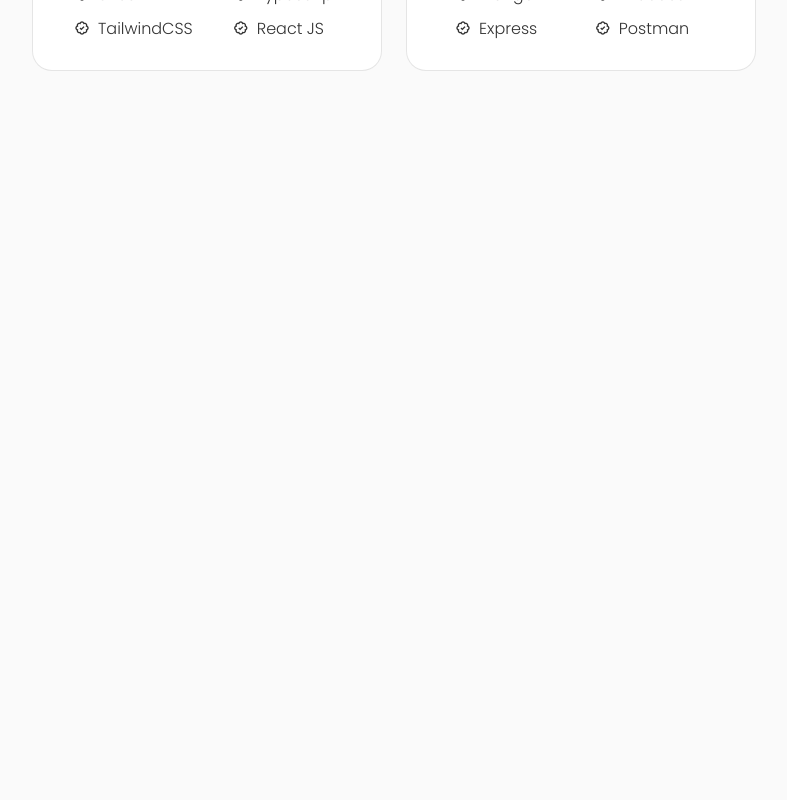
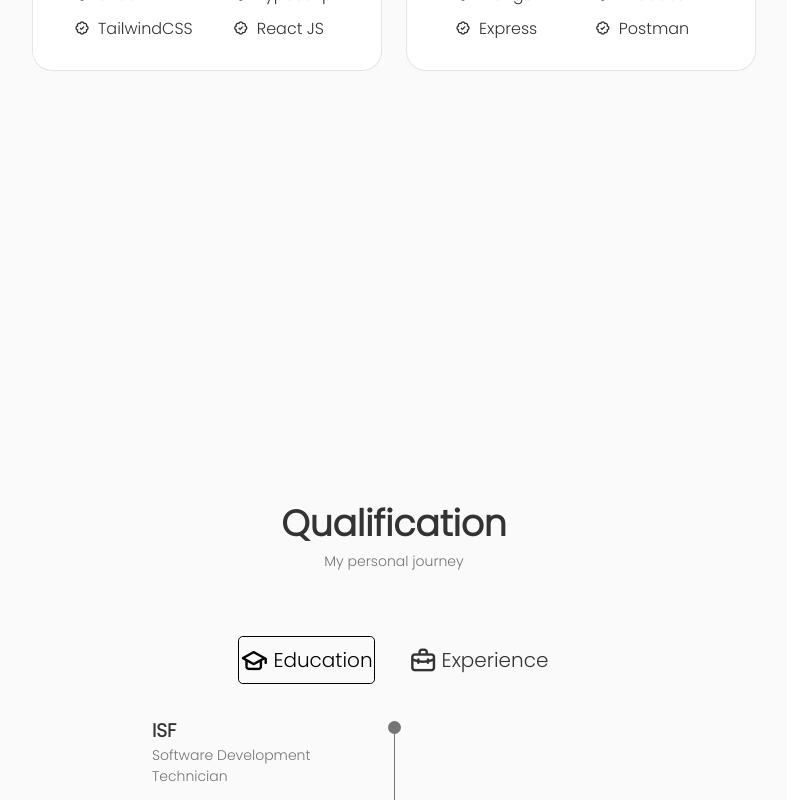
Before and after one commit to AlejandroM12/personal-portfolio, a React (Vite) app: page / in a window 1280 px wide. Shown: the part 2000-2800 px from the top of the page, without its empty margins (246-1033 px from the left). Before the commit the page ends 2400 px from the top, so only its background shows below. Built offline with nearby package versions, Linux system fonts and the light colour scheme; a web font is replaced by a local one.

Commit message:
feat: Added the Qualifications section. Implemented styles for the new section.

```diff
--- a/src/App.tsx
+++ b/src/App.tsx
@@ -1,5 +1,5 @@
 import { useState, useEffect } from "react";
-import { About, Header, Home, Skills } from "@/components";
+import { About, Header, Home, Qualification, Skills } from "@/components";
 import { contextDarkMode } from "./context";
 import "./style/index.css";
 
@@ -24,6 +24,7 @@
           <Home />
           <About />
           <Skills />
+          <Qualification />
         </main>
       </div>
     </contextDarkMode.Provider>
--- a/src/components/index.ts
+++ b/src/components/index.ts
@@ -1,5 +1,6 @@
 export * from './about';
 export * from './header';
 export * from './home';
+export * from './qualification';
 export * from './section';
 export * from './skills';
--- /dev/null
+++ b/src/components/qualification/Qualification.css
@@ -0,0 +1,115 @@
+.qualification__container {
+  max-width: 768px;
+}
+
+.qualification__tabs {
+  display: flex;
+  justify-content: center;
+  margin-bottom: var(--mb-2);
+}
+
+.qualification__button {
+  font-size: var(--h3-font-size);
+  font-weight: var(--font-meduim);
+  color: var(--title-color);
+  margin: 0 var(--mb-1);
+  cursor: pointer;
+  padding: 0.1rem;
+  transition: 0.5s;
+}
+.qualification__button:hover {
+  color: var(--title-color-dark);
+  color: var(--title-color-dark);
+  border: 1px solid var(--title-color-dark);
+  border-radius: 0.3rem;
+}
+.qualification__icon {
+  font-size: 1.8rem;
+  margin-right: var(--mb-0-25);
+}
+
+/* Active */
+.qualification__active {
+  color: var(--title-color-dark);
+  border: 1px solid var(--title-color-dark);
+  border-radius: 0.3rem;
+}
+
+.qualification__sections {
+  display: grid;
+  grid-template-columns: 0.5fr;
+  justify-content: center;
+}
+/* Not  Active Content */
+.qualification__content {
+  display: none;
+}
+/* Active Content*/
+.qualification__content-active {
+  display: block;
+}
+
+.qualification__data {
+  display: grid;
+  grid-template-columns: 1fr max-content 1fr;
+  column-gap: 1.5rem;
+}
+.qualification__title {
+  font-size: var(--normal-font-size);
+  font-weight: var(--font-meduim);
+}
+.qualification__subtitle {
+  display: inline-block;
+  font-size: var(--small-font-size);
+  margin-bottom: var(--mb-1);
+}
+.qualification__calender {
+  font-size: var(--small-font-size);
+}
+.qualifaction__rounder {
+  display: inline-block;
+  width: 13px;
+  height: 13px;
+  background-color: var(--text-color);
+  border-radius: 50%;
+}
+.qualification__line {
+  display: block;
+  width: 1px;
+  height: 100%;
+  background-color: var(--text-color);
+  transform: translate(6px, -7px);
+}
+
+/* ======== BREAKPOINTS======== */
+
+/* Large device */
+@media screen and (max-width: 992px) {
+  .qualification__container {
+    margin-left: auto;
+    margin-right: auto;
+  }
+}
+/* Meduim device */
+@media screen and (max-width: 768px) {
+  .qualification__container {
+    margin-left: var(--mb-1-5);
+    margin-right: var(--mb-1-5);
+  }
+}
+/* Meduim device */
+@media screen and (max-width: 576px) {
+  .qualification__sections {
+    grid-template-columns: initial;
+  }
+  .qualification__button {
+    margin: 0 var(--mb-0-75);
+  }
+}
+
+/* Small device */
+@media screen and (max-width: 350px) {
+  .qualifaction__data {
+    gap: 0.5rem;
+  }
+}
--- /dev/null
+++ b/src/components/qualification/Qualification.tsx
@@ -0,0 +1,145 @@
+import { useState } from "react";
+import { Section } from "..";
+import { Slide } from "react-awesome-reveal";
+import "./Qualification.css";
+
+const Qualification = () => {
+  const [toggleModal, setToggleModal] = useState<number>(1);
+  const toggleTab = (index: number): void => {
+    setToggleModal(index);
+  };
+
+  return (
+    <Section className="qualification section" id="qualification">
+      <Slide direction="left" triggerOnce>
+        <h2 className="section__title">Qualification</h2>
+      </Slide>
+      <Slide direction="right" triggerOnce>
+        <span className="section__subtitle">My personal journey</span>
+      </Slide>
+      <div className="qualification__container container">
+        {/* START BUTTON */}
+        <div className="qualification__tabs">
+          <div
+            className={
+              toggleModal === 1
+                ? "qualification__button qualification__active button--flex"
+                : "qualification__button button--flex"
+            }
+            onClick={() => toggleTab(1)}
+          >
+            <i className="uil uil-graduation-cap qualification__icon"></i>
+            Education
+          </div>
+          <div
+            className={
+              toggleModal === 2
+                ? "qualification__button qualification__active button--flex"
+                : "qualification__button button--flex"
+            }
+            onClick={() => toggleTab(2)}
+          >
+            <i className="uil uil-briefcase-alt qualification__icon"></i>
+            Experience
+          </div>
+        </div>
+        {/* END BUTTON */}
+
+        {/* Content 1 */}
+        <Slide direction="left" triggerOnce>
+          <div className="qualification__sections">
+            <div
+              className={
+                toggleModal === 1
+                  ? "qualification__content qualification__content-active"
+                  : "qualification__content"
+              }
+            >
+              {/* GRP 1 */}
+              <div className="qualification__data">
+                <div>
+                  <h3 className="qualififaction__title">ISF</h3>
+                  <span className="qualification__subtitle">
+                    Software Development Technician
+                  </span>
+                  <div className="qualification__calender">
+                    <i className="uil uil-calender"></i>
+                    2019 - 2021
+                  </div>
+                </div>
+                <div>
+                  <span className="qualifaction__rounder"></span>
+                  <span className="qualification__line"></span>
+                </div>
+              </div>
+              {/* GRP 2 */}
+              <div className="qualification__data">
+                <div></div>
+                <div>
+                  <span className="qualifaction__rounder"></span>
+                  <span className="qualification__line"></span>
+                </div>
+                <div>
+                  <h3 className="qualififaction__title">Coderhouse</h3>
+                  <span className="qualification__subtitle">
+                    React Frontend Development
+                  </span>
+                  <div className="qualification__calender">
+                    <i className="uil uil-calender"></i>
+                    2021
+                  </div>
+                </div>
+              </div>
+            </div>
+          </div>
+          {/* Content 2 */}
+          <div className="qualification__sections">
+            <div
+              className={
+                toggleModal === 2
+                  ? "qualification__content qualification__content-active"
+                  : "qualification__content"
+              }
+            >
+              {/* GRP 5 */}
+              <div className="qualification__data">
+                <div>
+                  <h3 className="qualififaction__title">
+                    Full-Stack Developer
+                  </h3>
+                  <span className="qualification__subtitle">Orbit</span>
+                  <div className="qualification__calender">
+                    <i className="uil uil-calender"></i>
+                    2022 - 2023
+                  </div>
+                </div>
+                <div>
+                  <span className="qualifaction__rounder"></span>
+                  <span className="qualification__line"></span>
+                </div>
+              </div>
+              {/* GRP 6 */}
+              <div className="qualification__data">
+                <div></div>
+                <div>
+                  <span className="qualifaction__rounder"></span>
+                  <span className="qualification__line"></span>
+                </div>
+                <div>
+                  <h3 className="qualififaction__title">Frontend Developer</h3>
+                  <span className="qualification__subtitle">Freelance</span>
+                  <div className="qualification__calender">
+                    <i className="uil uil-calender"></i>
+                    2021 - 2022
+                  </div>
+                </div>
+              </div>
+            </div>
+          </div>
+        </Slide>
+      </div>
+    </Section>
+  );
+};
+
+export default Qualification;
--- /dev/null
+++ b/src/components/qualification/index.ts
@@ -0,0 +1 @@
+export { default as Qualification } from './Qualification';
```
